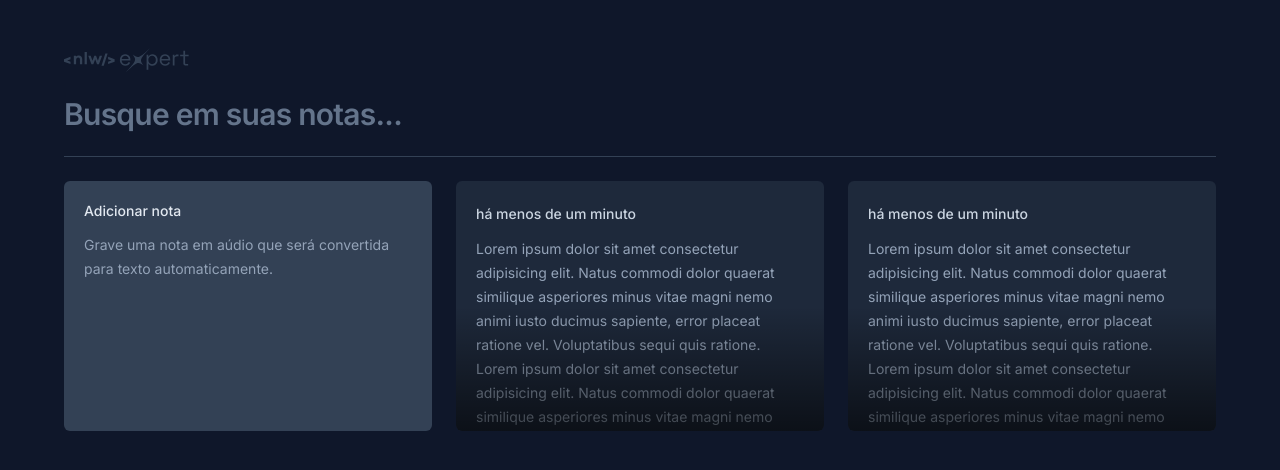
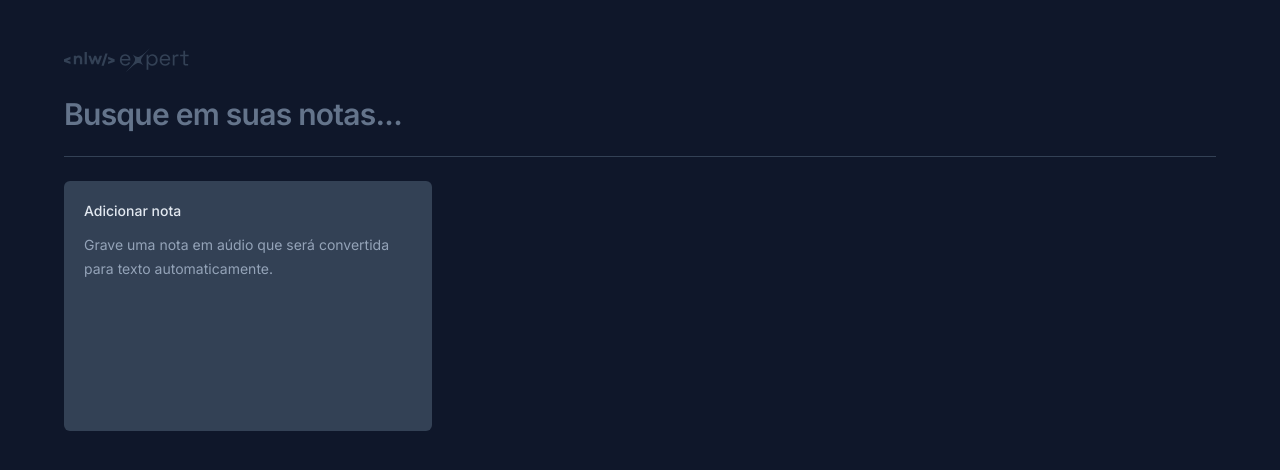
Before and after one commit to welingtonsoftware/nlw-expert-note, a React (Vite) app: page / in a window 1280 px wide. Shown: the top 470 px of the page. Built offline with nearby package versions, Linux system fonts and the light colour scheme.

Commit message:
feat: create function save an state and searchs notes

```diff
--- a/src/app.tsx
+++ b/src/app.tsx
@@ -1,22 +1,49 @@
-import { useState } from "react";
+import { ChangeEvent, useState } from "react";
 import logo from "./assets/logo-nlw-expert.svg";
 import { NewNoteCard } from "./components/new-note-card";
 import { NoteCard } from "./components/note-card";
 
+interface Note {
+  id: string;
+  date: Date;
+  content: string;
+}
+
 export function App() {
-  const [notes, setNotes] = useState([
-    { id: 1, date: new Date(), content: "test" },
-    { id: 2, date: new Date(), content: "new test" },
-  ]);
+  const [search, setSearch] = useState("");
+  const [notes, setNotes] = useState<Note[]>(() => {
+    const notesOnStorage = localStorage.getItem("notes");
 
-  function onNoteCreate(content: string){
+    if (notesOnStorage) {
+      return JSON.parse(notesOnStorage);
+    }
+
+    return [];
+  });
+
+  function onNoteCreate(content: string) {
     const newNote = {
-      id: Math.random(),
+      id: crypto.randomUUID,
       date: new Date(),
       content,
-    }
+    };
 
+    const notesArray = [newNote, ...notes];
+
+    setNotes(notesArray);
+
+    localStorage.setItem("notes", JSON.stringify(notesArray));
   }
+
+  function handleSearch(event: ChangeEvent<HTMLInputElement>) {
+    const query = event.target.value;
+
+    setSearch(query);
+  }
+
+  const filteredNotes = search !== ''
+  ? notes.filter(note => note.content.toLocaleLowerCase().includes(search.toLocaleLowerCase()))
+  : notes
 
   return (
     <div className="mx-auto max-w-6xl my-12 space-y-6">
@@ -27,15 +54,16 @@ export function App() {
           type="text"
           placeholder="Busque em suas notas..."
           className="w-full bg-transparent text-3xl font-semibold tracking-tight placeholder:text-slate-500"
+          onChange={handleSearch}
         />
       </form>
 
       <div className="h-px bg-slate-700" />
 
       <div className="grid grid-cols-3 gap-6 auto-rows-[250px]">
-        <NewNoteCard />
+        <NewNoteCard onNoteCreated={onNoteCreate} />
 
-        {notes.map((note) => {
+        {filteredNotes.map((note) => {
           return <NoteCard key={note.id} note={note} />;
         })}
       </div>
--- a/src/components/new-note-card.tsx
+++ b/src/components/new-note-card.tsx
@@ -3,7 +3,10 @@ import { X } from "lucide-react";
 import { ChangeEvent, FormEvent, useState } from "react";
 import { toast } from "sonner";
 
-export function NewNoteCard() {
+interface NewNoteCardProps {
+  onNoteCreated: (content: string) => void;
+}
+export function NewNoteCard({ onNoteCreated }: NewNoteCardProps) {
   const [shouldShowOnboarding, setShoudShowOnboarding] = useState(true);
   const [content, setContent] = useState("");
 
@@ -20,7 +23,12 @@ export function NewNoteCard() {
 
   function handleSaveNote(event: FormEvent) {
     event.preventDefault();
-    console.log("teste");
+
+    onNoteCreated(content);
+
+    setContent("");
+    setShoudShowOnboarding(true);
+    console.log(content);
     toast.success("Nota criada com sucesso!");
   }
 
@@ -66,9 +74,11 @@ export function NewNoteCard() {
                   autoFocus
                   className="text-sm leading-6 text-slate-400 bg-transparent resize-none flex-1 outline-none"
                   onChange={handleContentChange}
+                  value={content}
                 ></textarea>
               )}
             </div>
+
             <button
               type="submit"
               className="w-full bg-lime-400 py-4 text-center text-sm text-lime-950 outline-none font-medium hover:bg-lime-500"
--- a/src/components/note-card.tsx
+++ b/src/components/note-card.tsx
@@ -1,7 +1,7 @@
 import * as Dialog from "@radix-ui/react-dialog";
 import { formatDistanceToNow } from "date-fns";
 import { ptBR } from "date-fns/locale";
-import { X } from 'lucide-react'
+import { X } from "lucide-react";
 
 interface NoteCardProps {
   note: {
@@ -21,15 +21,7 @@ export function NoteCard({ note }: NoteCardProps) {
           })}
         </span>
 
-        <p className="text-sm leading-6 text-slate-400">
-          Lorem ipsum dolor sit amet consectetur adipisicing elit. Natus commodi
-          dolor quaerat similique asperiores minus vitae magni nemo animi iusto
-          ducimus sapiente, error placeat ratione vel. Voluptatibus sequi quis
-          ratione. Lorem ipsum dolor sit amet consectetur adipisicing elit.
-          Natus commodi dolor quaerat similique asperiores minus vitae magni
-          nemo animi iusto ducimus sapiente, error placeat ratione vel.
-          Voluptatibus sequi quis ratione.
-        </p>
+        <p className="text-sm leading-6 text-slate-400">{note.content}</p>
 
         <div className="absolute bottom-0 left-0 right-0 h-1/2 bg-gradient-to-t from-black/60 to-black/0 pointer-events-none" />
       </Dialog.Trigger>
@@ -38,7 +30,7 @@ export function NoteCard({ note }: NoteCardProps) {
         <Dialog.Overlay className="inset-0 fixed bg-black/60" />
         <Dialog.Content className="fixed overflow-hidden left-1/2 top-1/2 -translate-x-1/2 -translate-y-1/2 max-w[640px] w-full h-[60vh] bg-slate-700 rounded-md felx flex-col">
           <Dialog.Close className="absolute right-0 top-0 bg-slate-800 p-1.5 text-slate-400 hover:text-slate-100">
-            <X classname="size-5"/>
+            <X classname="size-5" />
           </Dialog.Close>
           <div className="flex flex-1 flex-col gap-3 p-5">
             <span className="text-sm font-medium text-slate-300">
@@ -50,7 +42,10 @@ export function NoteCard({ note }: NoteCardProps) {
             type="button"
             className="w-full bg-slate-800 py-4 text-center text-sm text-slate-300 outline-none font-medium group"
           >
-            Deseja <span className="text-red-400 group-hover:underline" >apagar essa nota?</span>
+            Deseja{" "}
+            <span className="text-red-400 group-hover:underline">
+              apagar essa nota?
+            </span>
           </button>
         </Dialog.Content>
       </Dialog.Portal>
```
